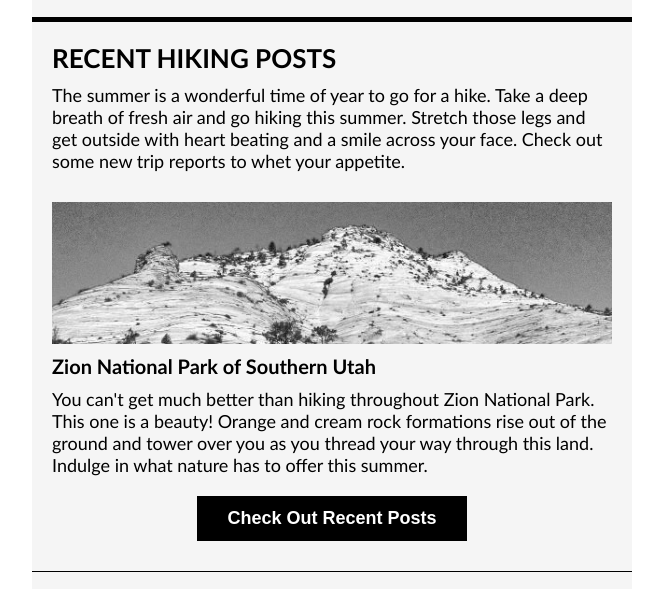
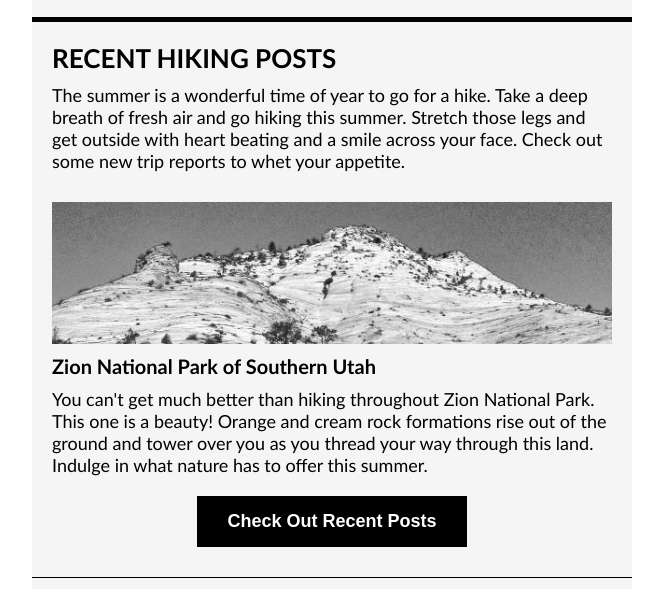
Before and after one commit to adfranks/custom-html-email-template, a plain HTML site: page index.html in a window 1280 px wide. Shown: the part 133-722 px from the top of the page, without its empty margins (308-971 px from the left). Drawn offline with Linux system fonts and the light colour scheme.

Commit message:
upgrade button
fix cursor button issue

```diff
--- a/index.html
+++ b/index.html
@@ -135,11 +135,11 @@
       <tr>
         <td style="padding-top:0;padding-bottom:30px;padding-right:0;padding-left:0;border-collapse:collapse;" >
 
-          <table role="presentation" class="buttonwrapper" bgcolor="#000000" align="center" border="0" cellpadding="0" cellspacing="0"
+          <table role="presentation" class="buttonwrapper" align="center" border="0" cellpadding="0" cellspacing="0"
           style="border-collapse:collapse;border-spacing:0;font-family:sans-serif;" >
             <tr>
-              <td class="button" height="45" style="border-collapse:collapse;text-align:center;font-size:18px;font-family:sans-serif;font-weight:bold;padding-top:0;padding-bottom:0;padding-right:30px;padding-left:30px;" >
-                <a href="https://adfranks.com/hike" style="color:#ffffff;text-decoration:none;" >
+              <td class="button" bgcolor="#000000" style="border-collapse:collapse;text-align:center;" >
+                <a href="https://adfranks.com/hike" style="font-size:18px;font-family:sans-serif;font-weight:bold;padding-top:15px;padding-bottom:15px;padding-right:30px;padding-left:30px;color:#ffffff;text-decoration:none;display:inline-block;" >
                   Check Out Recent Posts
                 </a>
               </td>
```
